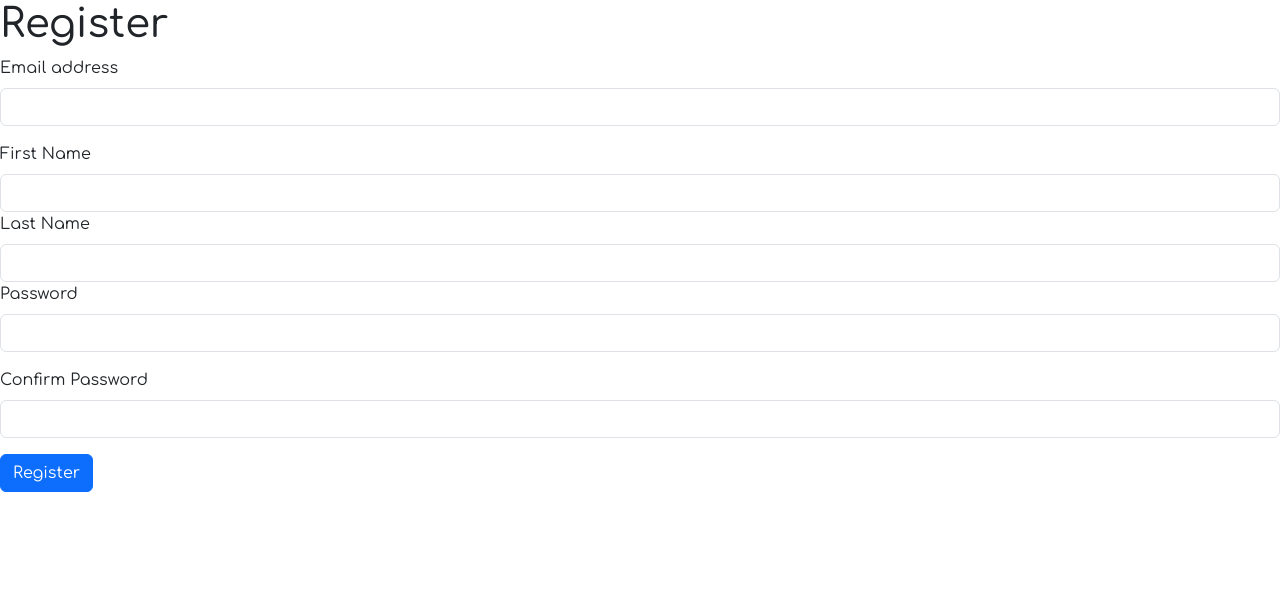
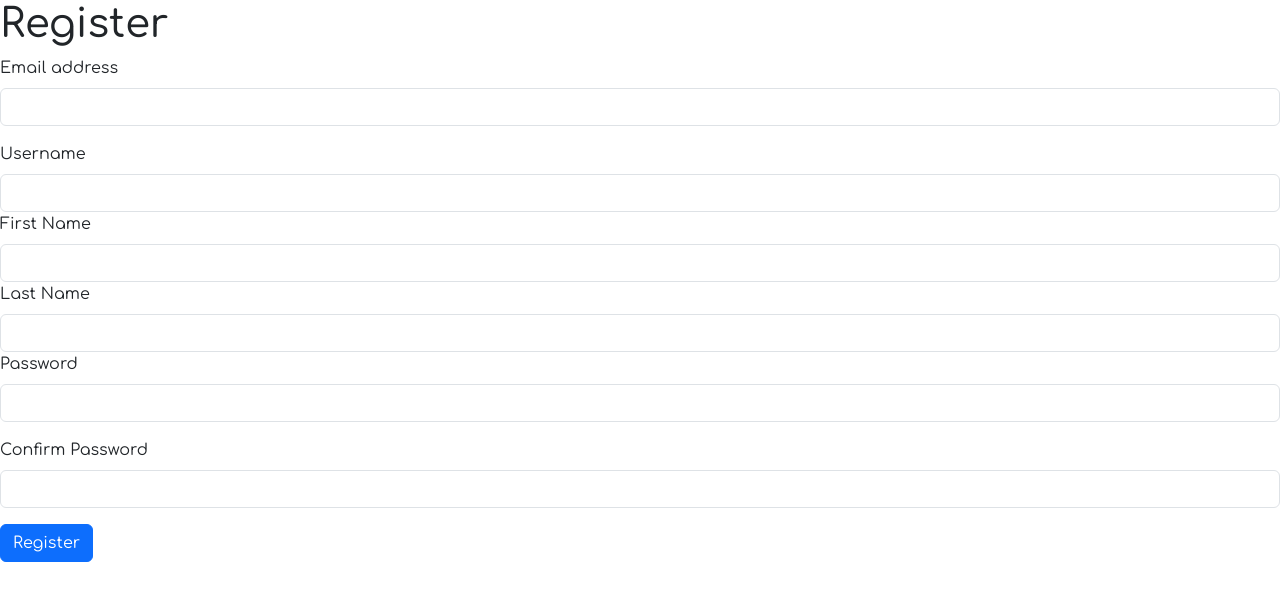
Before and after one commit to bbbuay/cs50x-project, a Django app: template frontend/templates/register.html in a window 1280 px wide. Shown: the part 66-667 px from the top of the page. Run offline with Django 5.2, Linux system fonts and the light colour scheme; the template is opened without the code that fills it, so the values that code supplies are empty.

Commit message:
add username field to register form in register.html

```diff
--- a/frontend/templates/register.html
+++ b/frontend/templates/register.html
@@ -52,6 +52,10 @@
               <input type="email" class="form-control" id="email">
             </div>
             <div>
+                <label for="username" class="form-label">Username</label>
+                <input type="text" class="form-control" id="username">
+            </div>
+            <div>
                 <label for="first_name" class="form-label">First Name</label>
                 <input type="text" class="form-control" id="first_name">
             </div>
```
